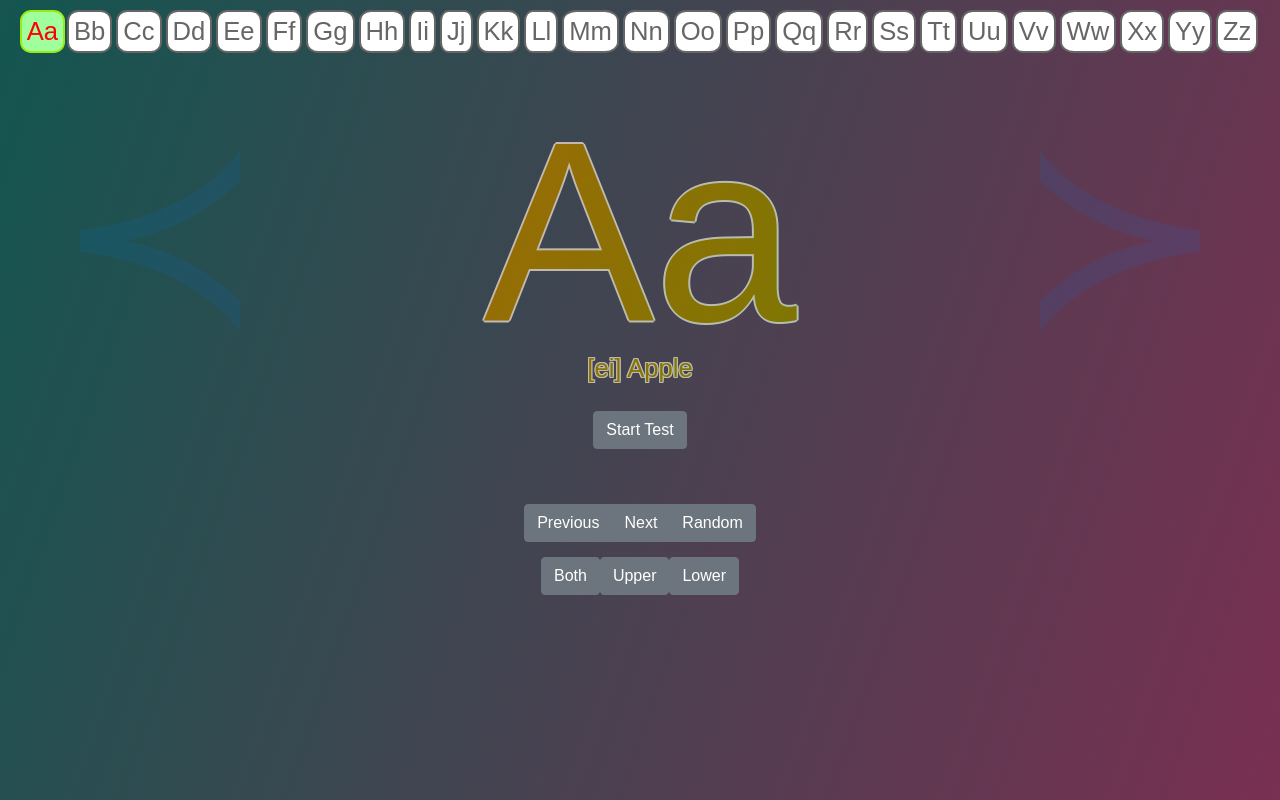
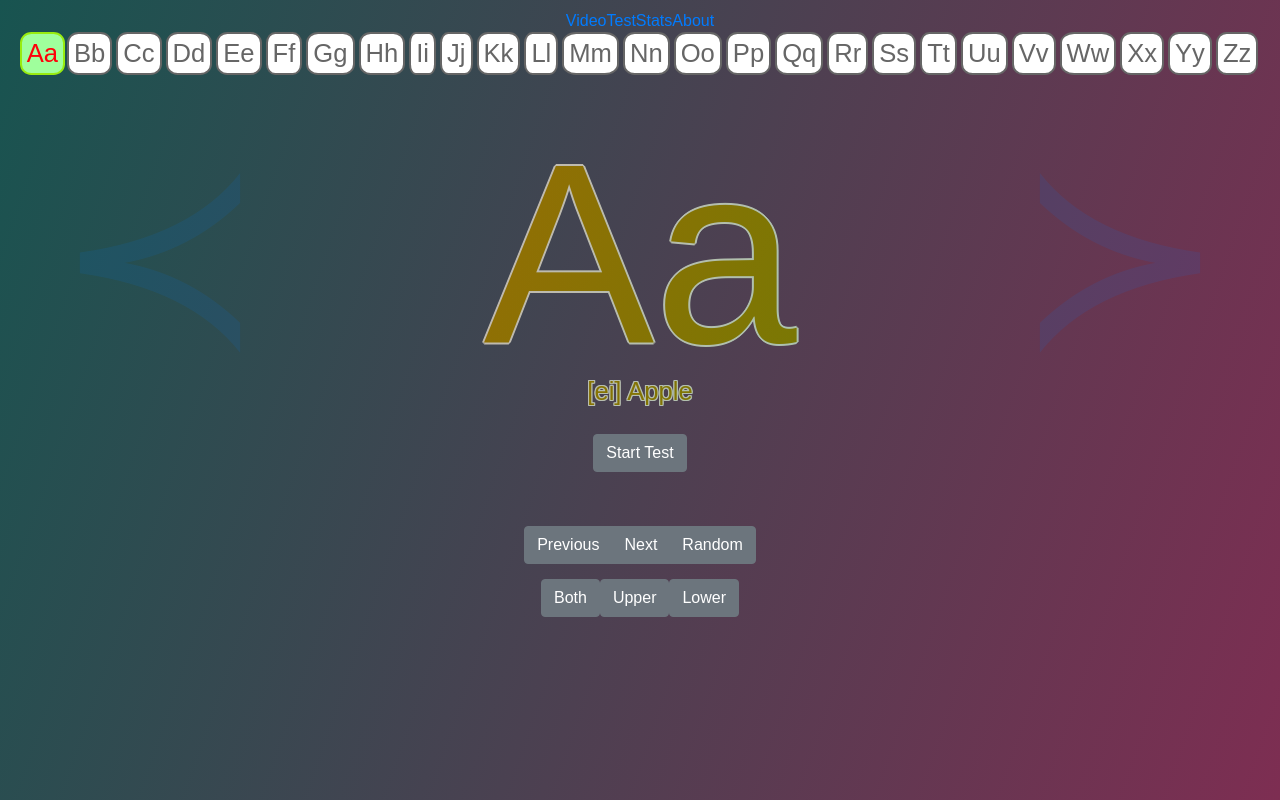
Before and after one commit to bogutskii/alphabet_for_kids, a React (Create React App) app: page / in a window 1280 px wide. Built offline with nearby package versions, Linux system fonts and the light colour scheme.

Commit message:
--install routing-dom --Navigation

```diff
--- a/package.json
+++ b/package.json
@@ -9,6 +9,7 @@
     "bootstrap": "4.5.2",
     "react": "16.12.0",
     "react-dom": "16.12.0",
+    "react-router-dom": "^5.2.0",
     "react-scripts": "3.0.1"
   },
   "devDependencies": {
--- a/src/App.js
+++ b/src/App.js
@@ -1,10 +1,18 @@
 import React from "react";
 import "./styles.css";
 import Alphabet from "./Alphabet.js";
+import {BrowserRouter as Router, Route} from "react-router-dom";
+import Navigation from './Comonents/NavBar/Navigation';
+
 export default function App() {
-  return (
-    <div className="App">
-      <Alphabet />
-    </div>
-  );
+
+    return (
+        <Router>
+            <div className="App">
+                <Navigation/>
+
+                <Alphabet/>
+            </div>
+        </Router>
+    );
 }
--- a/src/Comonents/NavBar/Navigation.js
+++ b/src/Comonents/NavBar/Navigation.js
@@ -1,7 +1,12 @@
-
+import React from 'react'
+import {NavLink} from "react-router-dom";
 
 const Navigation = () => {
     return <div>
-        Navigation
+        <NavLink to='/Video'>Video</NavLink>
+        <NavLink to='/Test'>Test</NavLink>
+        <NavLink to='/Stats'>Stats</NavLink>
+        <NavLink to='/About'>About</NavLink>
     </div>
 }
+export default Navigation;
```
Also changed, not shown: 1 other file (tests, documents, lock files or other folders).
